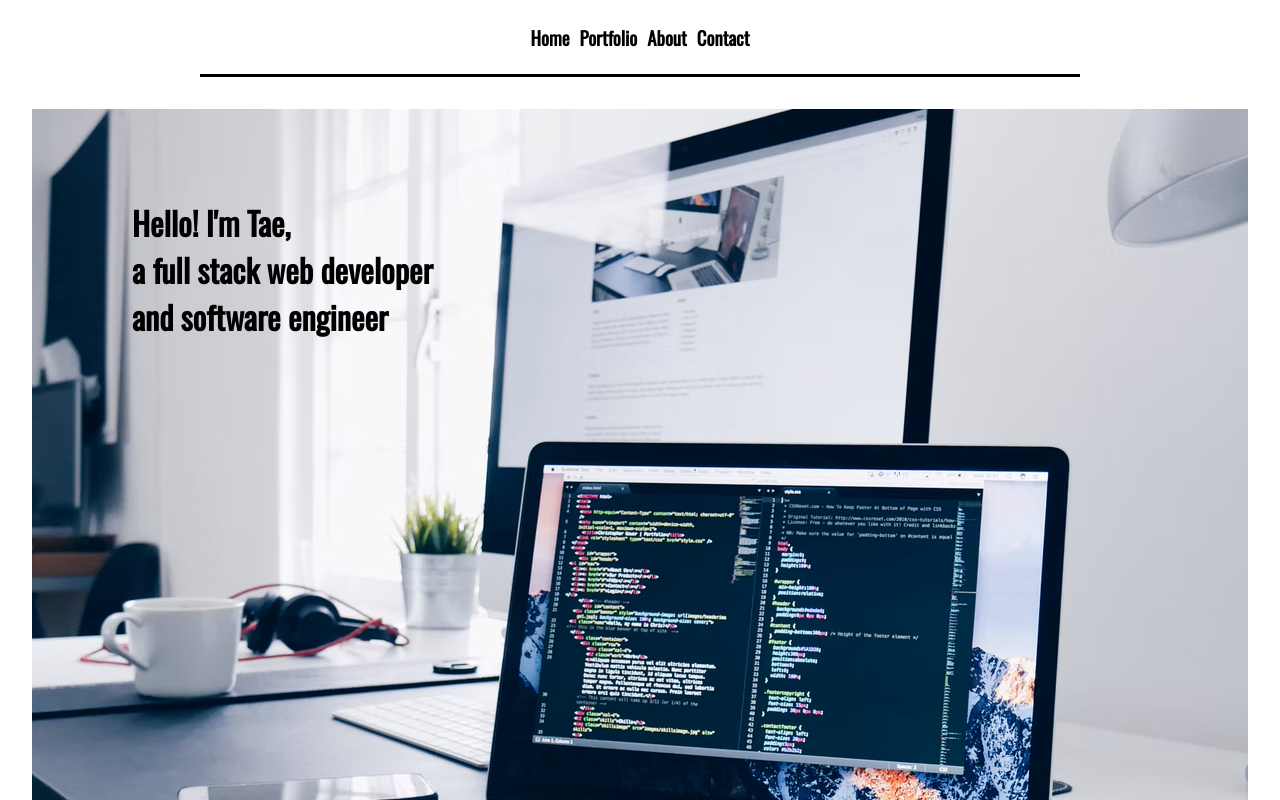
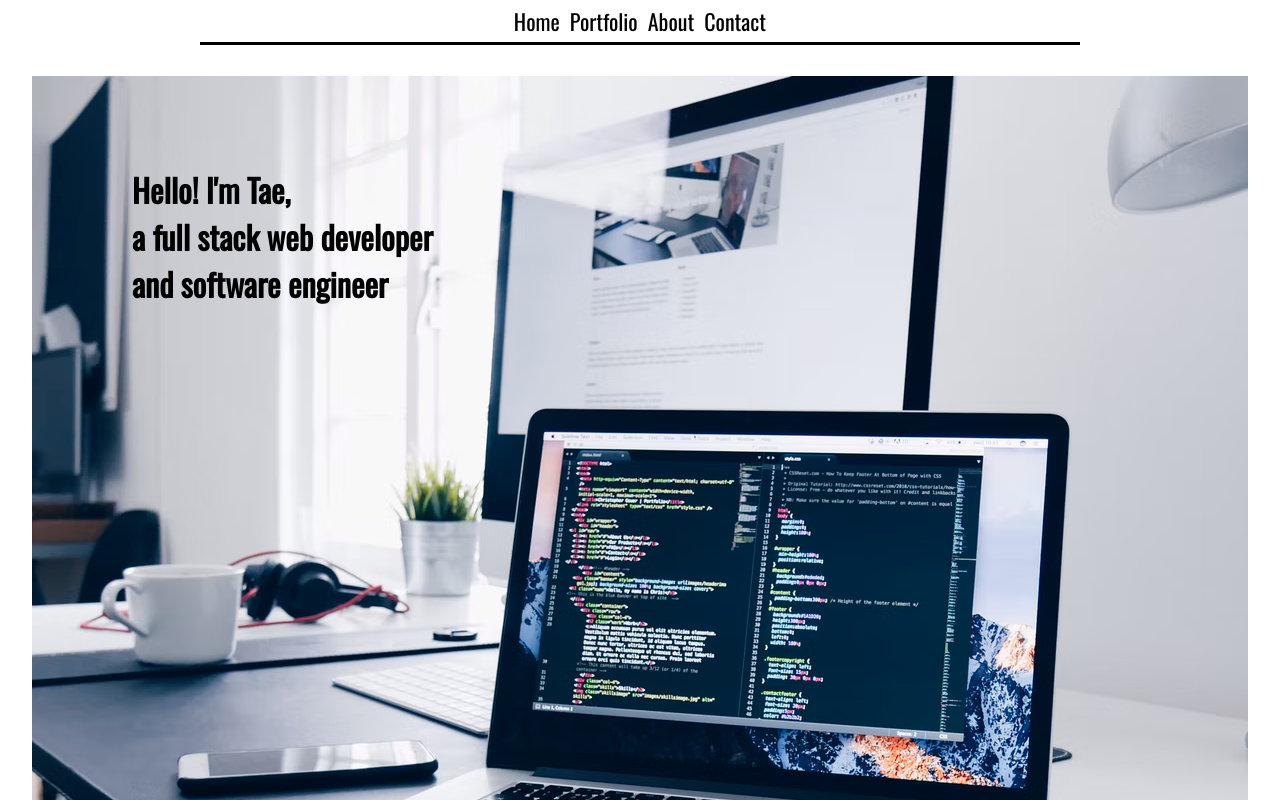
Before and after one commit to taekim90/portfolio, a Next.js app: page / in a window 1280 px wide. Shown: the top 800 px of the page. Built offline with nearby package versions, Linux system fonts and the light colour scheme.

Commit message:
adjusting nav bar

```diff
--- a/components/navbar.jsx
+++ b/components/navbar.jsx
@@ -5,27 +5,27 @@ export default function Navbar() {
     return (
         <nav className="center nav">
             {/* we can use anchor tag. that works but next provides another option */}
-            <div className="spacer">
-                <Link href="/">
-                    <h3 className='underline'>Home</h3>
+            <div className="spacer underline">
+                <Link href="/" className='underline'>
+                    Home
                 </Link>
             </div>
 
-            <div className="spacer">
-                <Link href="/portfolio">
-                    <h3 className='underline'>Portfolio</h3>
+            <div className="spacer underline">
+                <Link href="/portfolio" className='underline'>
+                    Portfolio
                 </Link>
             </div>
 
-            <div className="spacer">
-                <Link href="/about">
-                    <h3 className='underline'>About</h3>
+            <div className="spacer underline">
+                <Link href="/about" className='underline'>
+                    About
                 </Link>
             </div>
 
-            <div className="spacer">
-                <Link href="/contact">
-                    <h3 className='underline'>Contact</h3>
+            <div className="spacer underline">
+                <Link href="/contact" className='underline'>
+                    Contact
                 </Link>
             </div>
 
```
